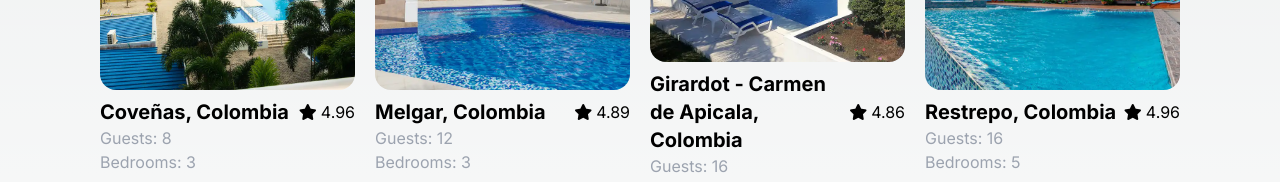
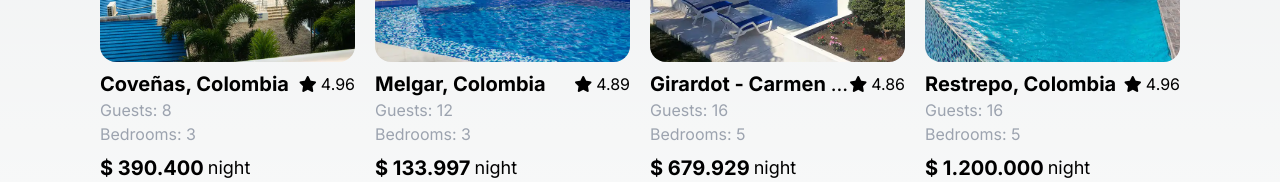
Before and after one commit to nicozapatacruz/aribnb-nextjs, a Next.js app: page /search in a window 1280 px wide. Shown: the part 1496-1678 px from the top of the page. Built offline with nearby package versions, Linux system fonts and the light colour scheme.

Commit message:
Text truncate

```diff
--- a/app/components/PostBox.tsx
+++ b/app/components/PostBox.tsx
@@ -19,7 +19,7 @@ export default function Post({ data, likedPosts, setLikedPosts }) {
         </button>
       </div>
       <div className="flex justify-between pt-2">
-        <h1 className="text-xl">
+        <h1 className="text-xl truncate">
           <strong>{location}</strong>
         </h1>
         {rating > 0 ? (
```
